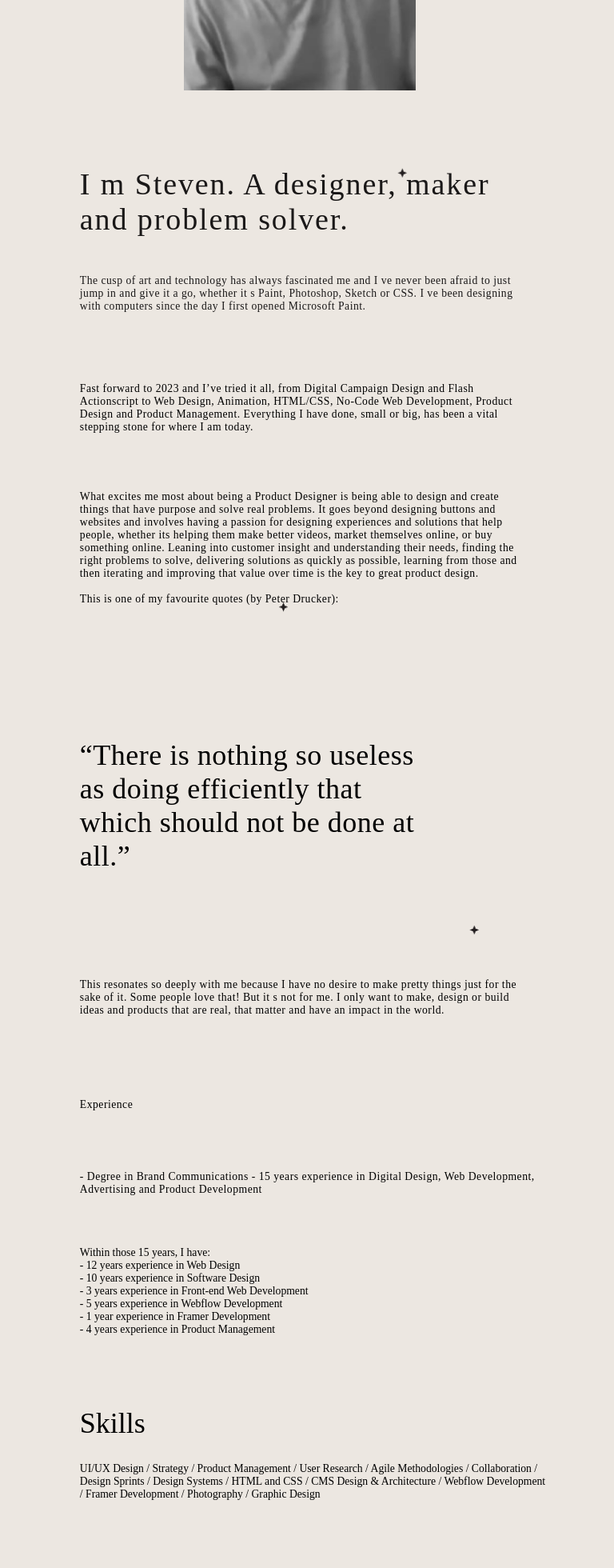
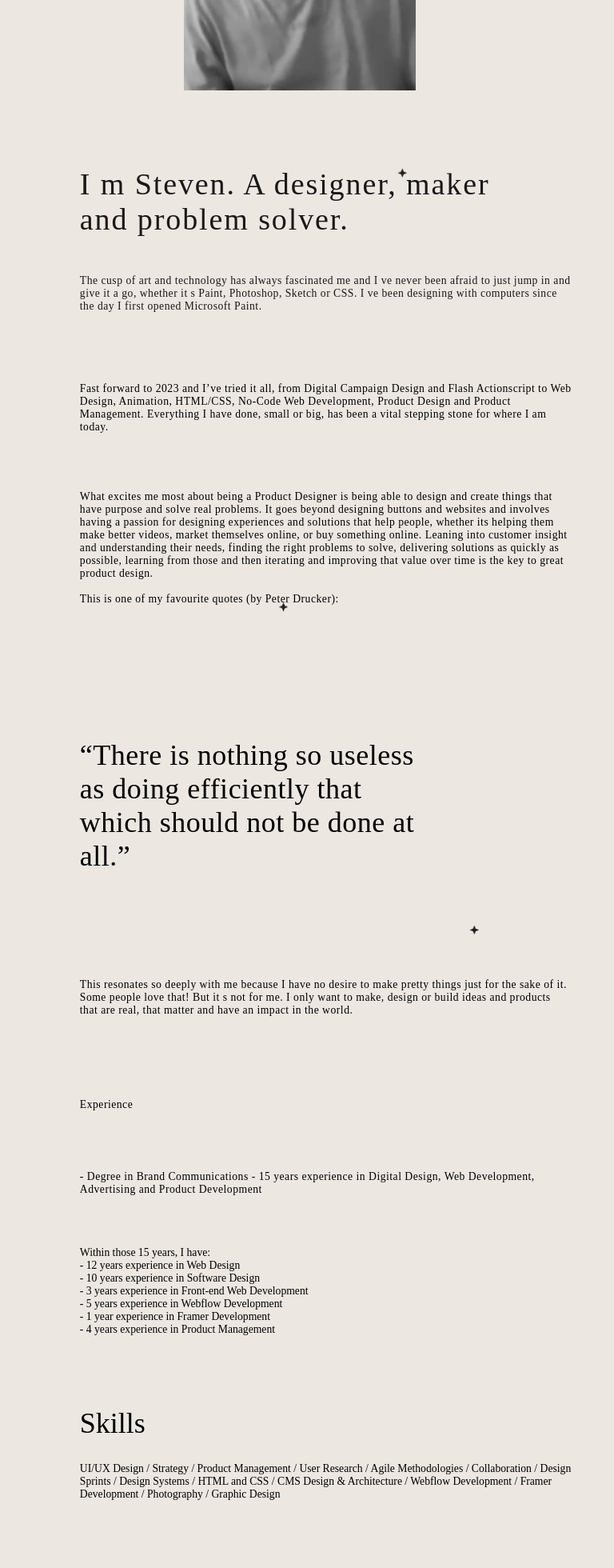
Before and after one commit to Sendith/Steven, a React (Vite) app: page / in a window 768 px wide. Shown: the part 1402-3362 px from the top of the page at 80% size. Built offline with nearby package versions, Linux system fonts and the light colour scheme; a web font is replaced by a local one.

Commit message:
modified:   src/components/styles/querys/Abouts.styles/AboutQueryTablet.css

```diff
--- a/src/components/styles/querys/Abouts.styles/AboutQueryTablet.css
+++ b/src/components/styles/querys/Abouts.styles/AboutQueryTablet.css
@@ -102,7 +102,7 @@ animation: zoomOut 0.4s ease-in-out;
     }
   }
 .The_cusp{
-width: 555px;
+width: 615px;
 height: 96px;
 flex-shrink: 0;
 color: #1a1818;
@@ -116,8 +116,8 @@ grid-area: cusp;
 letter-spacing: .5px;
 }
 .Fast_forward{
-width: 555px;
-height: 96px;
+    width: 615px;
+    height: 96px;
 flex-shrink: 0;
 color: #000;
 font-family: Jomolhari;
@@ -130,7 +130,7 @@ grid-area: fast;
 letter-spacing: .5px;
 }
 .Product_design{
-width: 555px;
+    width: 615px;
 height: 192px;
 flex-shrink: 0;
 color: #000;
@@ -159,7 +159,7 @@ letter-spacing: .5px;
 
 }
 .This_resonates{
-width: 562px;
+    width: 615px;
 height: 103px;
 flex-shrink: 0;
 color: #000;
@@ -187,7 +187,7 @@ margin-top: 85px;
 letter-spacing: .5px;
 }
 .degree{
-width: 583px;
+    width: 615px;
 height: 79px;
 flex-shrink: 0;
 color: #000;
@@ -201,7 +201,7 @@ margin-top: 40px;
 letter-spacing: .5px;
 }
 .within{
-width: 364px;
+    width: 615px;
 height: 198px;
 flex-shrink: 0;
 color: #000;
@@ -242,7 +242,7 @@ grid-area: skill;
 margin-top: 65px;
 }
 .UI{
-width: 584px;
+    width: 615px;
 height: 113px;
 flex-shrink: 0;
 color: #000;
```
